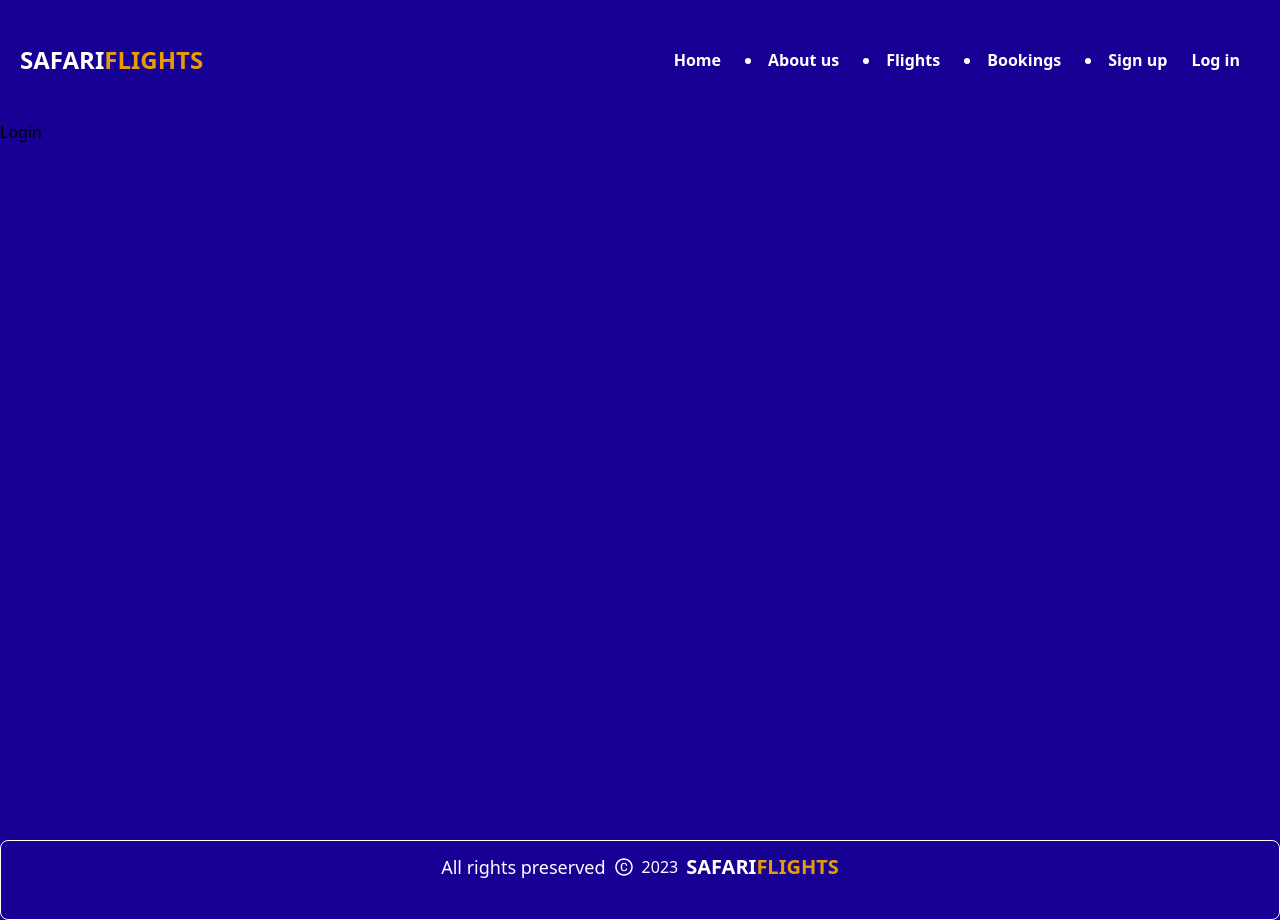
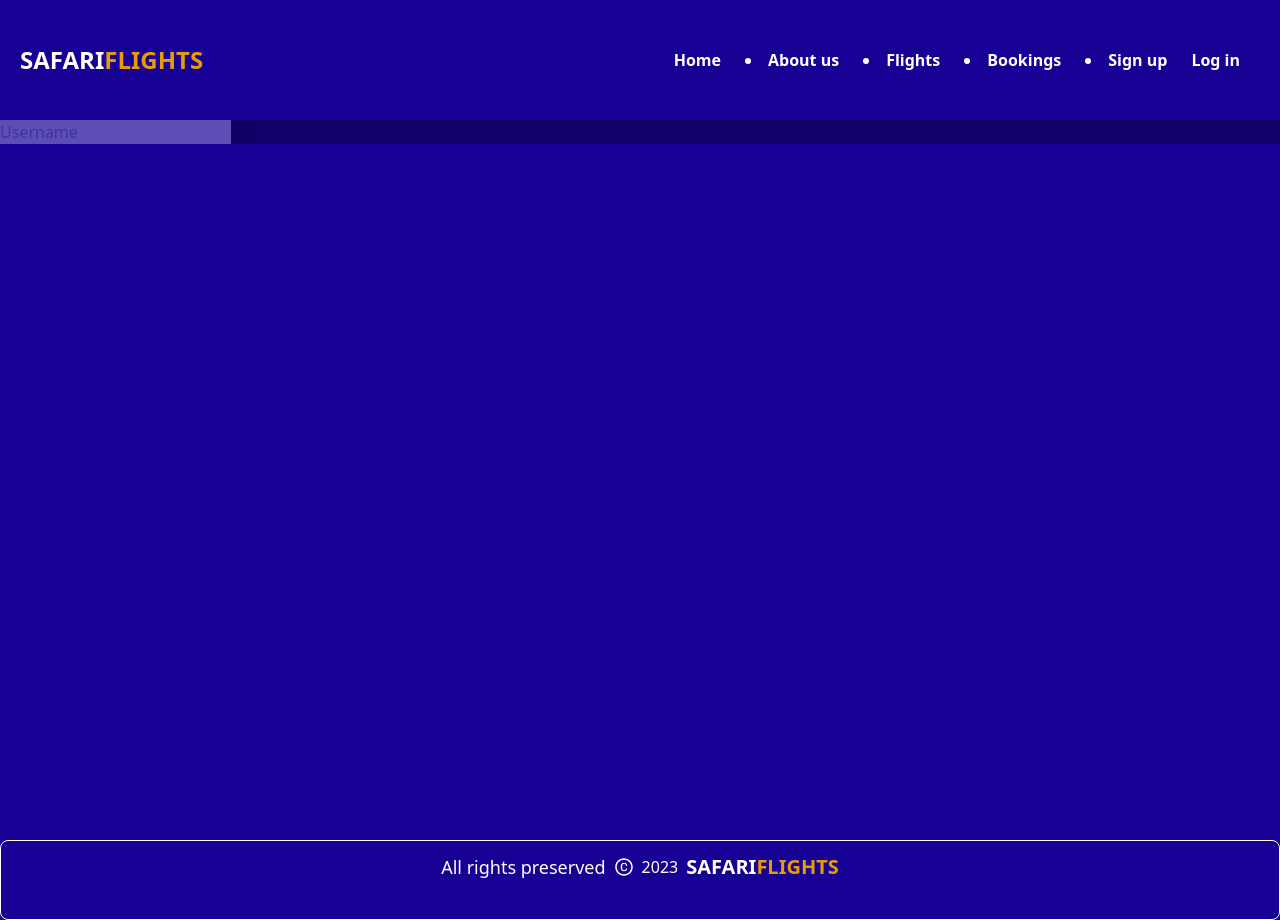
Before and after one commit to DANNJUGUNA/safariflights, a React (Create React App) app in the folder client/: page /login in a window 1280 px wide. Built offline with nearby package versions, Linux system fonts and the light colour scheme.

Commit message:
update login background div

```diff
--- a/client/src/pages/Login.jsx
+++ b/client/src/pages/Login.jsx
@@ -2,7 +2,11 @@ import React from 'react'
 
 const Login = () => {
   return (
-    <div>Login</div>
+    <div className='bg-black opacity-30'>
+      <form>
+        <input type="text" placeholder='Username' />
+      </form>
+    </div>
   )
 }
 
```
